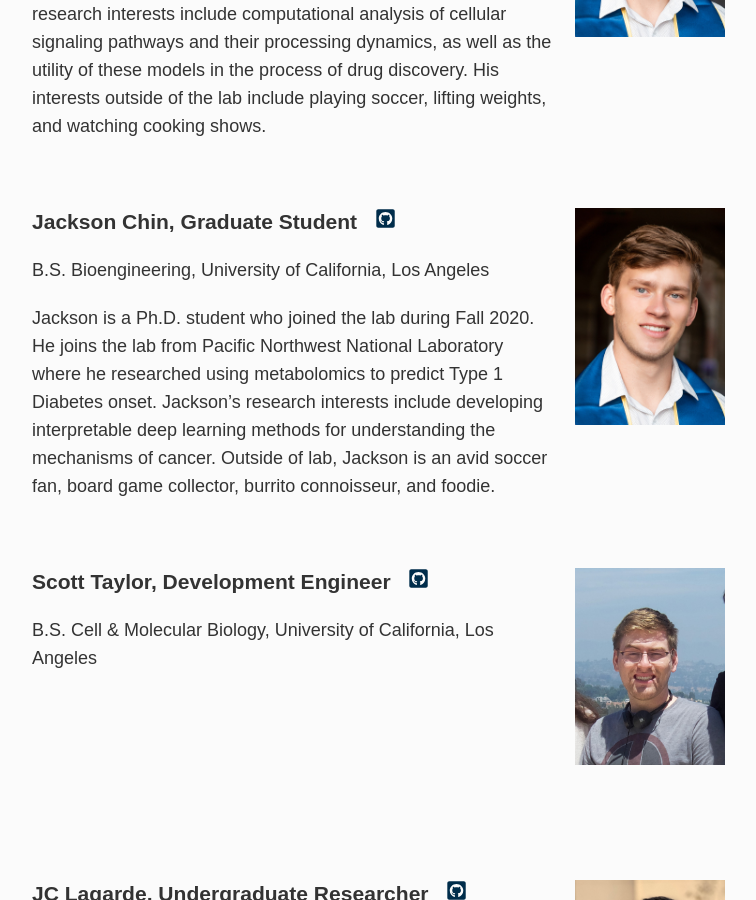
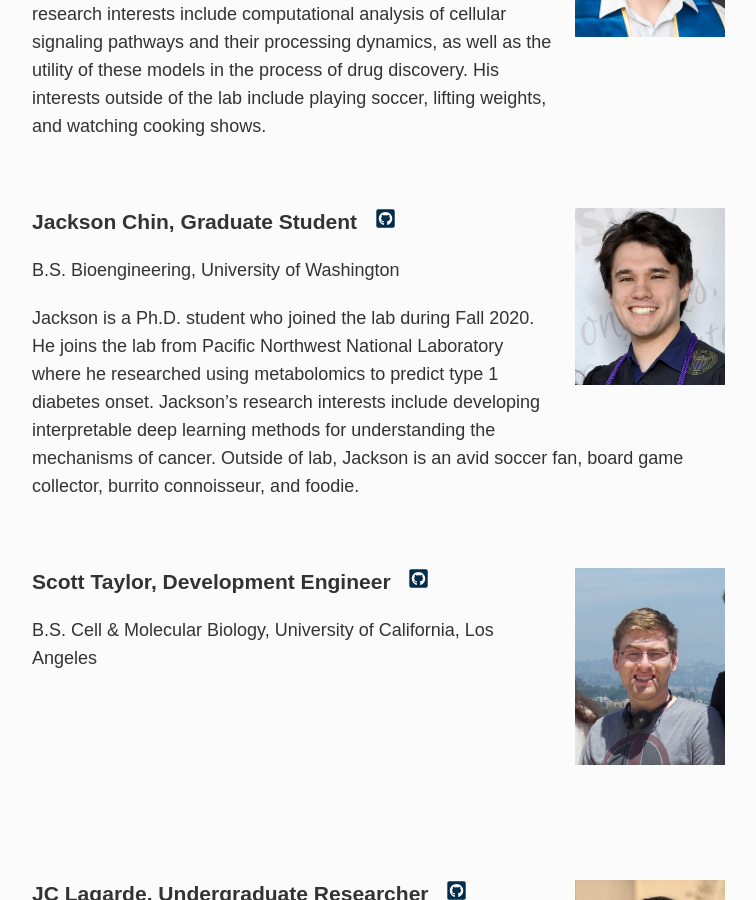
Before and after one commit to meyer-lab/asmlab.org, a Jekyll site: the page built from team/index.md, in a window 1280 px wide and 900 px high, scrolled down 2583 px. Shown: the whole window, without its empty margins (253-1009 px from the left). Built offline with Jekyll 4.4.1, drawn with Linux system fonts in a browser that asks for light colours; some web fonts are replaced.

Commit message:
Update index.md

```diff
--- a/team/index.md
+++ b/team/index.md
@@ -56,11 +56,11 @@
 
 <br />
 
-<div class="span_3 right"><img src="/public/photos/brianoj.jpg" width="150px" alt="Jackson's picture" /></div>
+<div class="span_3 right"><img src="/public/photos/jacksonc.jpg" width="150px" alt="Jackson's picture" /></div>
 ### Jackson Chin, Graduate Student&nbsp;&nbsp;&nbsp;<a href="https://github.com/JacksonLChin"><svg class="svg-icon"><use xlink:href="#fa-github"></use></svg></a>
-B.S. Bioengineering, University of California, Los Angeles
+B.S. Bioengineering, University of Washington
 
-Jackson is a Ph.D. student who joined the lab during Fall 2020. He joins the lab from Pacific Northwest National Laboratory where he researched using metabolomics to predict Type 1 Diabetes onset. Jackson’s research interests include developing interpretable deep learning methods for understanding the mechanisms of cancer. Outside of lab, Jackson is an avid soccer fan, board game collector, burrito connoisseur, and foodie.
+Jackson is a Ph.D. student who joined the lab during Fall 2020. He joins the lab from Pacific Northwest National Laboratory where he researched using metabolomics to predict type 1 diabetes onset. Jackson’s research interests include developing interpretable deep learning methods for understanding the mechanisms of cancer. Outside of lab, Jackson is an avid soccer fan, board game collector, burrito connoisseur, and foodie.
 
 <br />
 
```
